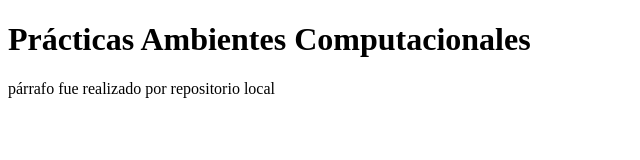
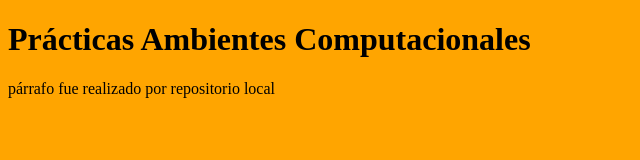
Before and after one commit to nachitocastror/PracticasAmbientesCompuacionales, a plain HTML site: page index.html in a window 1280 px wide. Shown: the whole page, without its empty margins (0-640 px from the left). Drawn offline with Linux system fonts and the light colour scheme.

Commit message:
bg color

```diff
--- a/estilo.css
+++ b/estilo.css
@@ -1,3 +1,3 @@
 body {
-  backgroundcolor: orange;
+  background-color:  orange;
 }
```
